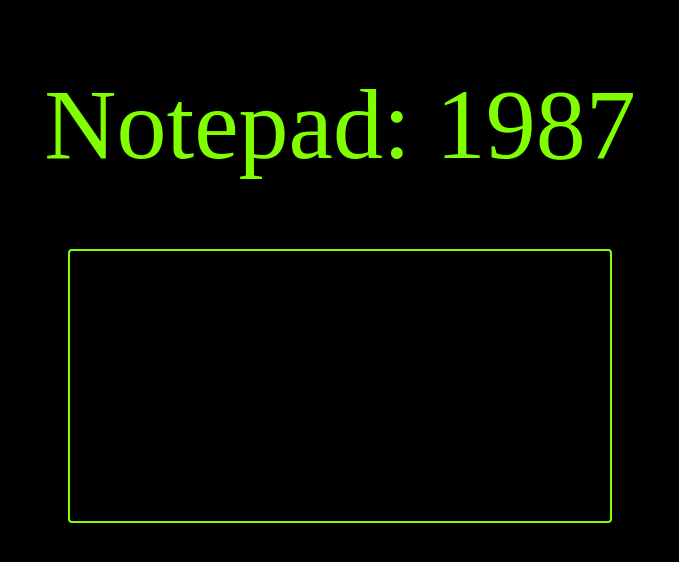
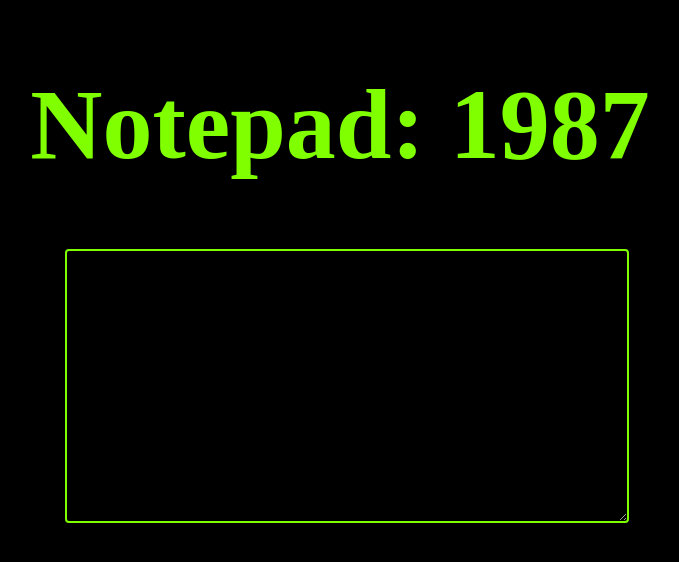
Before and after one commit to racldn/Notes, a plain HTML site: page index.html in a window 1280 px wide. Shown: the whole page, without its empty margins (300-979 px from the left). Drawn offline with Linux system fonts and the light colour scheme; a web font is replaced by a local one.

Commit message:
Added div classes

```diff
--- a/index.html
+++ b/index.html
@@ -9,26 +9,26 @@
   </head>
 
   <body>
-    <div>
+
+    <div id="title">
       <h1 id="pagetitle"> Notepad: 1987
       </h1>
     </div>
 
-    <div>
+    <div id="notebox">
       <form>
-      <center>
-        <input type="text" name="noteinput"><br>
+        <textarea id="noteboxinput" cols="40" rows="6">
+        </textarea>
+        <!-- <input type="text"><br> -->
       </form>
 
+    </div>
 
-      <!-- <form action = "" method = "get">
-               <textarea rows = "5" cols = "60" name = "note">
-                  Enter your note here...
-               </textarea><br>
-               <input type = "submit" value = "submit" />
-            </form> -->
+    <div id="savebtn">
+    </div>
 
-    </center>
+    <div id="notes_container">
+      <br>
     </div>
 
 
--- a/style.css
+++ b/style.css
@@ -1,25 +1,28 @@
-h1 {
-  font-size: 100px;
+body {
+    background-color: black;
+}
+
+#title {
+  font-size: 50px;
   font-family: 'ConnectionRegular';
   font-weight: normal;
   text-align: center;
   color: #7FFF00;
 }
 
-
-body {
-    background-color: black;
+#notebox {
+  width: 550px;
+  margin: auto;
 }
 
-input {
+#noteboxinput {
     width: 500px;
     height: 250px;
     background-color: black;
-    padding: 10px 20px;
+    padding: 10px 30px;
     border: 2px solid;
     border-radius: 4px;
     color: #7FFF00;
     font-family: 'ConnectionRegular';
     font-size: 16px;
-
 }
```
